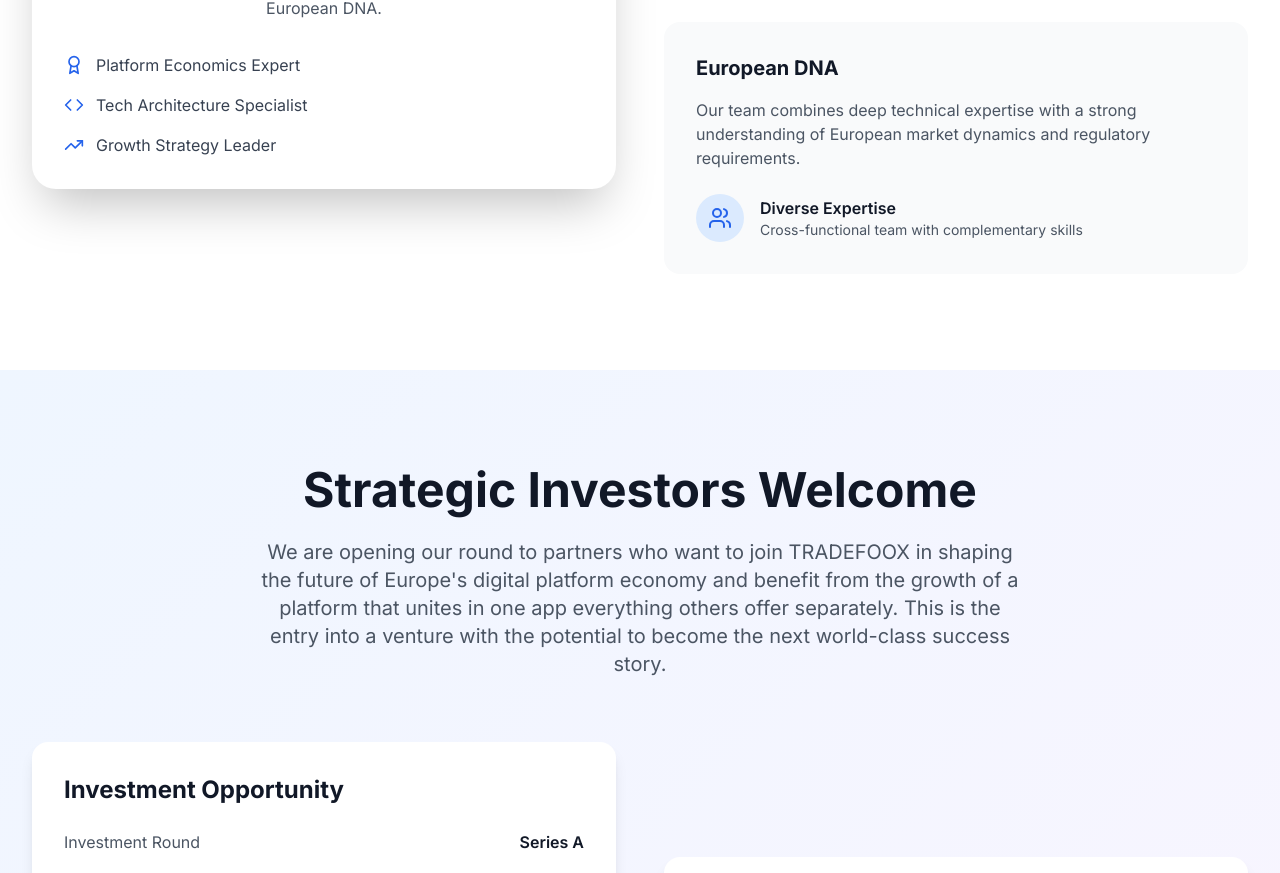
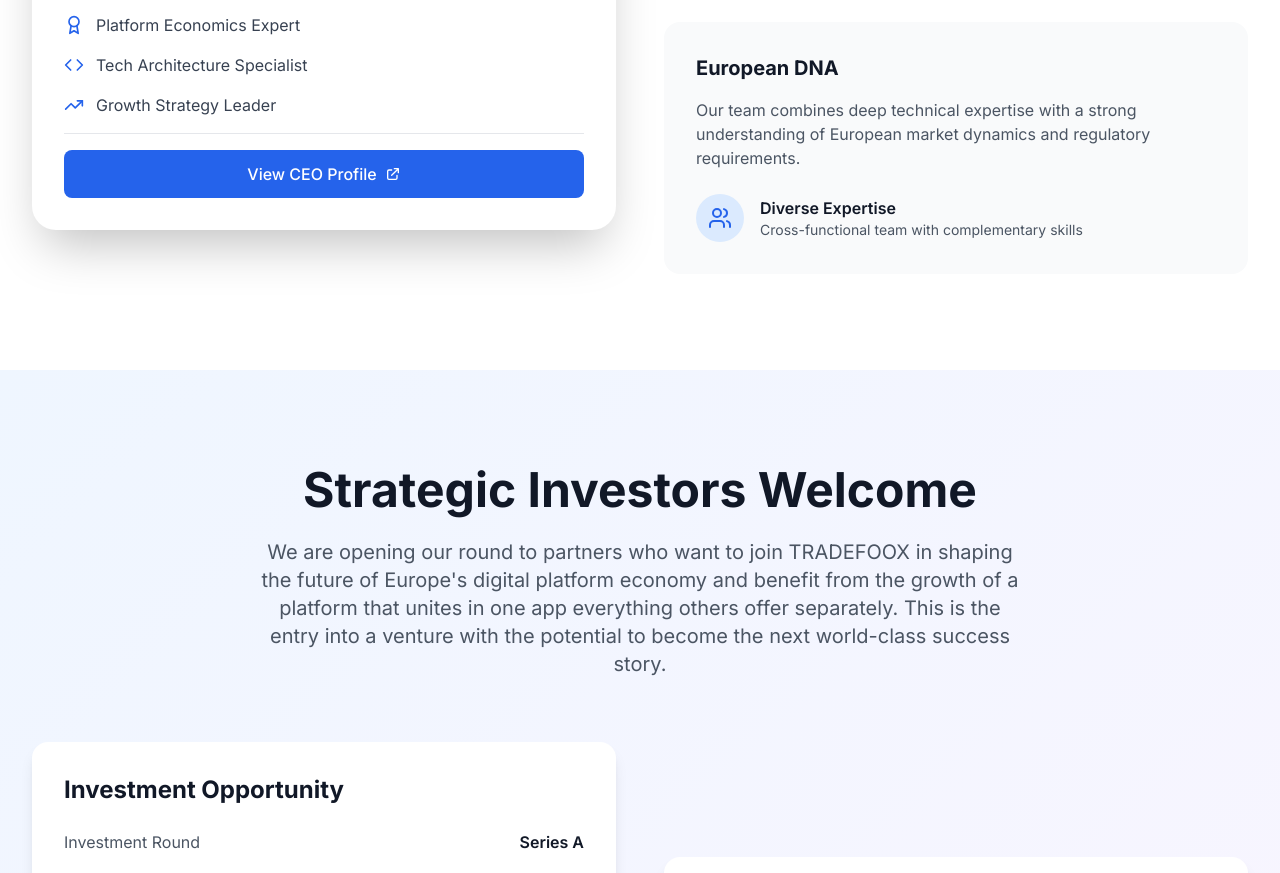
Before and after one commit to TirkarParth/investor, a React (Create React App) app: page / in a window 1280 px wide. Shown: the part 5612-6485 px from the top of the page. Built offline with nearby package versions, Linux system fonts and the light colour scheme.

Commit message:
Ceo link update.

```diff
--- a/src/components/Team.tsx
+++ b/src/components/Team.tsx
@@ -2,22 +2,9 @@ import React from 'react';
 import { Users, Award, Code, Palette, TrendingUp } from 'lucide-react';
 import { useTranslation } from 'react-i18next';
 
-// Function to detect mobile device and redirect to appropriate app store
-const redirectToAppStore = () => {
-  const userAgent = navigator.userAgent || navigator.vendor || (window as any).opera;
-
-  // Check if it's iOS
-  if (/iPad|iPhone|iPod/.test(userAgent)) {
-    window.open('https://apps.apple.com/de/app/tradefoox/id6477870055', '_blank');
-  }
-  // Check if it's Android
-  else if (/android/i.test(userAgent)) {
-    window.open('https://play.google.com/store/apps/details?id=app.tradefoox.mobile', '_blank');
-  }
-  // For desktop, open the website profile
-  else {
-    window.open('https://tradefoox.com/profile/aa200115-1bae-4915-b54f-5700ce5544f0', '_blank');
-  }
+// Function to open CEO profile
+const openCEOProfile = () => {
+  window.open('https://tradefoox.com/profile/aa200115-1bae-4915-b54f-5700ce5544f0', '_blank');
 };
 
 const Team: React.FC = () => {
@@ -42,7 +29,7 @@ const Team: React.FC = () => {
               <div className="block group hover:scale-105 transition-transform duration-200 cursor-pointer">
                 <div
                   className="w-32 h-32 rounded-full overflow-hidden mx-auto mb-6"
-                  onClick={redirectToAppStore}
+                  onClick={openCEOProfile}
                 >
                   <img
                     src={process.env.PUBLIC_URL + '/images/investors/ceo.jpeg'}
@@ -70,6 +57,19 @@ const Team: React.FC = () => {
               <div className="flex items-center space-x-3">
                 <TrendingUp className="w-5 h-5 text-primary-600" />
                 <span className="text-gray-700">{t('team.founder.expertise.growth')}</span>
+              </div>
+
+              {/* Mobile Profile Link */}
+              <div className="pt-4 border-t border-gray-200">
+                <button
+                  onClick={openCEOProfile}
+                  className="w-full bg-primary-600 text-white py-3 px-4 rounded-lg font-medium hover:bg-primary-700 active:scale-95 transition-all duration-200 flex items-center justify-center space-x-2"
+                >
+                  <span>View CEO Profile</span>
+                  <svg className="w-4 h-4" fill="none" stroke="currentColor" viewBox="0 0 24 24">
+                    <path strokeLinecap="round" strokeLinejoin="round" strokeWidth={2} d="M10 6H6a2 2 0 00-2 2v10a2 2 0 002 2h10a2 2 0 002-2v-4M14 4h6m0 0v6m0-6L10 14" />
+                  </svg>
+                </button>
               </div>
             </div>
           </div>
```
